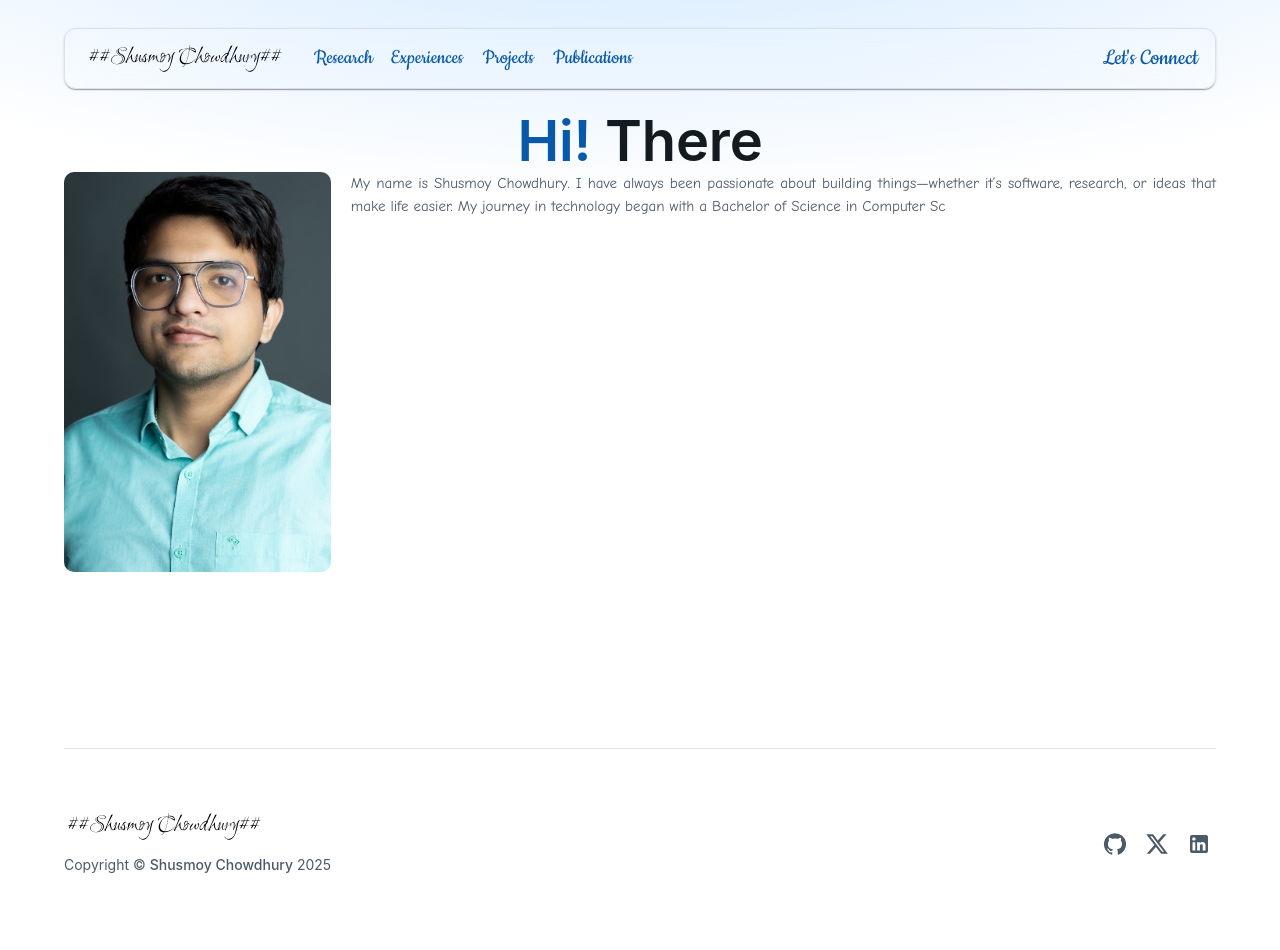
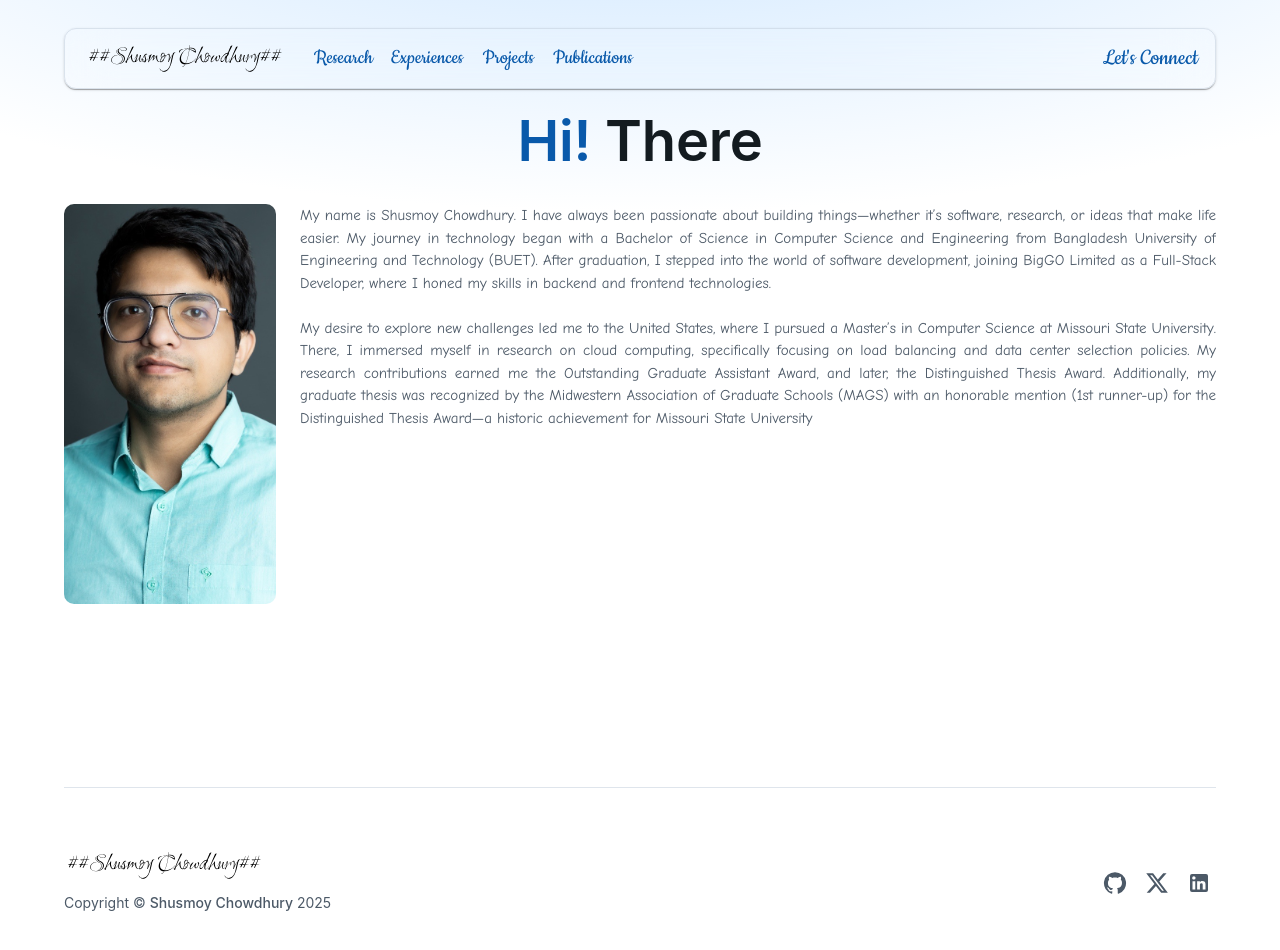
Before and after one commit to Shusmoy108/Personal-Website, a React (Create React App) app: page / in a window 1280 px wide. Shown: the top 950 px of the page. Built offline with nearby package versions, Linux system fonts and the light colour scheme.

Commit message:
version 1.0

```diff
--- a/src/components/hero/Hero.tsx
+++ b/src/components/hero/Hero.tsx
@@ -1,61 +1,48 @@
 import * as React from 'react';
 import Box from '@mui/material/Box';
-import Button from '@mui/material/Button';
 import Container from '@mui/material/Container';
-import InputLabel from '@mui/material/InputLabel';
-import Link from '@mui/material/Link';
 import Stack from '@mui/material/Stack';
-import TextField from '@mui/material/TextField';
 import Typography from '@mui/material/Typography';
-import pp from './pp.jpg'
-import { visuallyHidden } from '@mui/utils';
-import { styled } from '@mui/material/styles';
-import { useEffect, useState } from 'react';
+import pp from './pp.jpg';
+import { useEffect, useRef, useState } from 'react';
 import { aboutMe } from '../../data/Info';
 
-const TypingAnimation = ({ text, speed = 100, pause = 1000 }:any) => {
-    const [displayedText, setDisplayedText] = useState("");
-    const [currentIndex, setCurrentIndex] = useState(0);
+export default function Hero() {
+  const [typedText, setTypedText] = useState('');
+  const [isTyping, setIsTyping] = useState(true);
+  const textContainerRef = useRef<HTMLDivElement>(null);
+  const typingSpeed = 5; // Changed from 10 to 5 milliseconds per character for faster typing
 
-    useEffect(() => {
-      if (currentIndex < text.length) {
-        const typingInterval = setTimeout(() => {
-          setDisplayedText((prev) => prev + text[currentIndex]);
-          setCurrentIndex((prevIndex) => prevIndex + 1);
-        }, speed);
+  // Effect for typing animation
+  useEffect(() => {
+    if (!isTyping) return;
 
-        return () => clearTimeout(typingInterval);
-      } else {
-        // Pause and reset for continuous typing
-        const resetTimeout = setTimeout(() => {
-          setDisplayedText("");
-          setCurrentIndex(0);
-        }, pause);
+    const textToType = aboutMe || '';
 
-        return () => clearTimeout(resetTimeout);
-      }
-    }, [currentIndex, text, speed, pause]);
+    if (typedText.length < textToType.length) {
+      const timeout = setTimeout(() => {
+        setTypedText(textToType.substring(0, typedText.length + 1));
+      }, typingSpeed);
 
-    return (
-      <Typography sx={{
-        textAlign: 'justify',
-        color: 'text.secondary',
-        fontFamily:'Comic Neue',
-        width: { sm: '100%', md: '80%' },
-      }}>
-        {displayedText}
-      </Typography>
-    );
-  };
+      return () => clearTimeout(timeout);
+    } else {
+      setIsTyping(false);
+    }
+  }, [typedText, isTyping]);
 
-export default function Hero() {
+  // Effect to scroll to bottom as text is typed
+  useEffect(() => {
+    if (textContainerRef.current) {
+      textContainerRef.current.scrollTop = textContainerRef.current.scrollHeight;
+    }
+  }, [typedText]);
+
   return (
     <Box
       id="hero"
       sx={(theme) => ({
         width: '100%',
         backgroundRepeat: 'no-repeat',
-
         backgroundImage:
           'radial-gradient(ellipse 80% 50% at 50% -20%, hsl(210, 100%, 90%), transparent)',
         ...theme.applyStyles('dark', {
@@ -72,8 +59,7 @@ export default function Hero() {
           pt: { xs: 14, sm: 20 },
           pb: { xs: 8, sm: 12 },
         }}
-        style={{paddingTop:110}}
-
+        style={{ paddingTop: 110 }}
       >
         <Stack
           spacing={2}
@@ -84,13 +70,13 @@ export default function Hero() {
             variant="h1"
             sx={{
               display: 'flex',
-              flexDirection: { xs: 'row', sm: 'row' },
+              flexDirection: 'row',
               alignItems: 'center',
               fontSize: { xs: '2.5rem', sm: 'clamp(3rem, 10vw, 3.5rem)' },
               whiteSpace: { xs: 'nowrap', sm: 'normal' }
             }}
           >
-             <Typography
+            <Typography
               component="span"
               variant="h1"
               sx={(theme) => ({
@@ -104,20 +90,62 @@ export default function Hero() {
               Hi!&nbsp;
             </Typography>
             There
-
           </Typography>
         </Stack>
-        <div style={{display:'flex', flexDirection:"row", gap:20}}>
-        {window.innerWidth>600 &&<img src={pp} alt='hello' style={{ height:400, borderRadius:10}}/>}
-        <TypingAnimation
-        text={aboutMe}
-        speed={25}
-        pause={4000}
-      />
 
-        </div>
+        <Box
+          sx={{
+            display: 'flex',
+            flexDirection: 'row',
+            gap: 3,
+            width: '100%',
+            mt: 4
+          }}
+        >
+          {/* Image - hidden on mobile */}
+          <Box
+            sx={{
+              display: { xs: 'none', sm: 'block' }
+            }}
+          >
+            <img
+              src={pp}
+              alt='Profile'
+              style={{
+                height: 400,
+                borderRadius: 10,
+                maxWidth: '100%',
+                objectFit: 'cover'
+              }}
+            />
+          </Box>
 
-        {/* <StyledBox id="image" /> */}
+          {/* Typing animation text */}
+          <Box
+            ref={textContainerRef}
+            sx={{
+              width: '100%',
+              overflow: 'auto',
+              display: 'flex',
+              flexDirection: 'column',
+              alignItems: 'flex-start',
+              justifyContent: 'flex-start',
+            }}
+          >
+            <Typography
+              variant="body1"
+              sx={{
+                textAlign: 'justify',
+                color: 'text.secondary',
+                fontFamily: 'Comic Neue',
+                width: { xs: '100%', sm: '100%', md: '100%' },
+                whiteSpace: 'pre-line'
+              }}
+            >
+              {typedText}
+            </Typography>
+          </Box>
+        </Box>
       </Container>
     </Box>
   );
--- a/src/components/research/Research.tsx
+++ b/src/components/research/Research.tsx
@@ -9,7 +9,9 @@ import { styled } from '@mui/material/styles';
 import { useEffect, useRef, useState } from 'react';
 import { research, researchInfo } from '../../data/Research';
 
-const items = research;
+
+
+const items =research;
 interface ChipProps {
   selected?: boolean;
 }
@@ -120,36 +122,6 @@ export function MobileLayout({
             flexDirection: 'column',
             alignItems: 'flex-start',
             justifyContent: 'flex-start',
-            // Custom scrollbar styling
-            '&::-webkit-scrollbar': {
-              height: '4px',
-              display: 'none',
-            },
-            '&:hover::-webkit-scrollbar': {
-              display: 'block',
-            },
-            '&::-webkit-scrollbar-track': {
-              backgroundColor: 'rgba(255,255,255,0.1)',
-              borderRadius: '10px',
-            },
-            '&::-webkit-scrollbar-thumb': {
-              backgroundColor: 'rgba(255,255,255,0.7)',
-              borderRadius: '10px',
-              '&:hover': {
-                backgroundColor: 'rgba(255,255,255,0.9)',
-              },
-            },
-            '&::-webkit-scrollbar-button': {
-              display: 'none',
-            },
-            scrollbarWidth: 'thin',
-            scrollbarColor: 'rgba(255,255,255,0.7) rgba(255,255,255,0.1)',
-            '&': {
-              scrollbarWidth: 'none',
-            },
-            '&:hover': {
-              scrollbarWidth: 'thin',
-            },
           })}
         >
           <Typography
@@ -157,8 +129,7 @@ export function MobileLayout({
             sx={{
               textAlign: 'justify',
               whiteSpace: 'pre-line',
-              width: '100%',
-              fontFamily: 'Tinos',
+              width: '100%', fontFamily: 'Tinos',
             }}
           >
             {mobileTypedText}
@@ -167,18 +138,11 @@ export function MobileLayout({
         <Box sx={{ px: 2, pb: 2 }}>
           <Typography
             gutterBottom
-            sx={{
-              color: 'text.primary',
-              fontWeight: 'medium',
-              fontFamily: 'Tinos',
-            }}
+            sx={{ color: 'text.primary', fontWeight: 'medium', fontFamily: 'Tinos', }}
           >
             {selectedFeature.title}
           </Typography>
-          <Typography
-            variant='body2'
-            sx={{ color: 'text.secondary', fontFamily: 'Tinos', mb: 1.5 }}
-          >
+          <Typography variant='body2' sx={{ color: 'text.secondary', fontFamily: 'Tinos', mb: 1.5 }}>
             {selectedFeature.description}
           </Typography>
         </Box>
@@ -258,20 +222,16 @@ export default function Research() {
           component='h2'
           variant='h4'
           gutterBottom
-          sx={{ color: 'text.primary', fontFamily: 'Tinos' }}
+          sx={{ color: 'text.primary' ,fontFamily: 'Tinos', }}
         >
           Research Interest
         </Typography>
         <Typography
           variant='body1'
-          style={{ textAlign: 'justify' }}
-          sx={{
-            color: 'text.secondary',
-            fontFamily: 'Tinos',
-            mb: { xs: 2, sm: 4 },
-          }}
+          style={{textAlign:'justify'}}
+          sx={{ color: 'text.secondary',  fontFamily: 'Tinos',mb: { xs: 2, sm: 4 } }}
         >
-          {researchInfo}
+         {researchInfo}
         </Typography>
       </Box>
       <Box
@@ -331,12 +291,8 @@ export default function Research() {
                 >
                   {icon}
 
-                  <Typography variant='h6' sx={{ fontFamily: 'Tinos' }}>
-                    {title}
-                  </Typography>
-                  <Typography variant='body2' sx={{ fontFamily: 'Tinos' }}>
-                    {description}
-                  </Typography>
+                  <Typography variant='h6' sx={{ fontFamily: 'Tinos',}}>{title}</Typography>
+                  <Typography variant='body2' sx={{ fontFamily: 'Tinos',}}>{description}</Typography>
                 </Box>
               </Box>
             ))}
@@ -374,36 +330,6 @@ export default function Research() {
                 flexDirection: 'column',
                 alignItems: 'flex-start',
                 justifyContent: 'flex-start',
-                // Custom scrollbar styling
-                '&::-webkit-scrollbar': {
-                  height: '4px',
-                  display: 'none',
-                },
-                '&:hover::-webkit-scrollbar': {
-                  display: 'block',
-                },
-                '&::-webkit-scrollbar-track': {
-                  backgroundColor: 'rgba(255,255,255,0.1)',
-                  borderRadius: '10px',
-                },
-                '&::-webkit-scrollbar-thumb': {
-                  backgroundColor: 'rgba(255,255,255,0.7)',
-                  borderRadius: '10px',
-                  '&:hover': {
-                    backgroundColor: 'rgba(255,255,255,0.9)',
-                  },
-                },
-                '&::-webkit-scrollbar-button': {
-                  display: 'none',
-                },
-                scrollbarWidth: 'thin',
-                scrollbarColor: 'rgba(255,255,255,0.7) rgba(255,255,255,0.1)',
-                '&': {
-                  scrollbarWidth: 'none',
-                },
-                '&:hover': {
-                  scrollbarWidth: 'thin',
-                },
               })}
             >
               <Typography
@@ -411,8 +337,7 @@ export default function Research() {
                 sx={{
                   textAlign: 'justify',
                   whiteSpace: 'pre-line',
-                  width: '100%',
-                  fontFamily: 'Tinos',
+                  width: '100%', fontFamily: 'Tinos',
                 }}
               >
                 {typedText}
```
Also changed, not shown: src/components/experience/Experience.tsx (+26 -113 lines).
